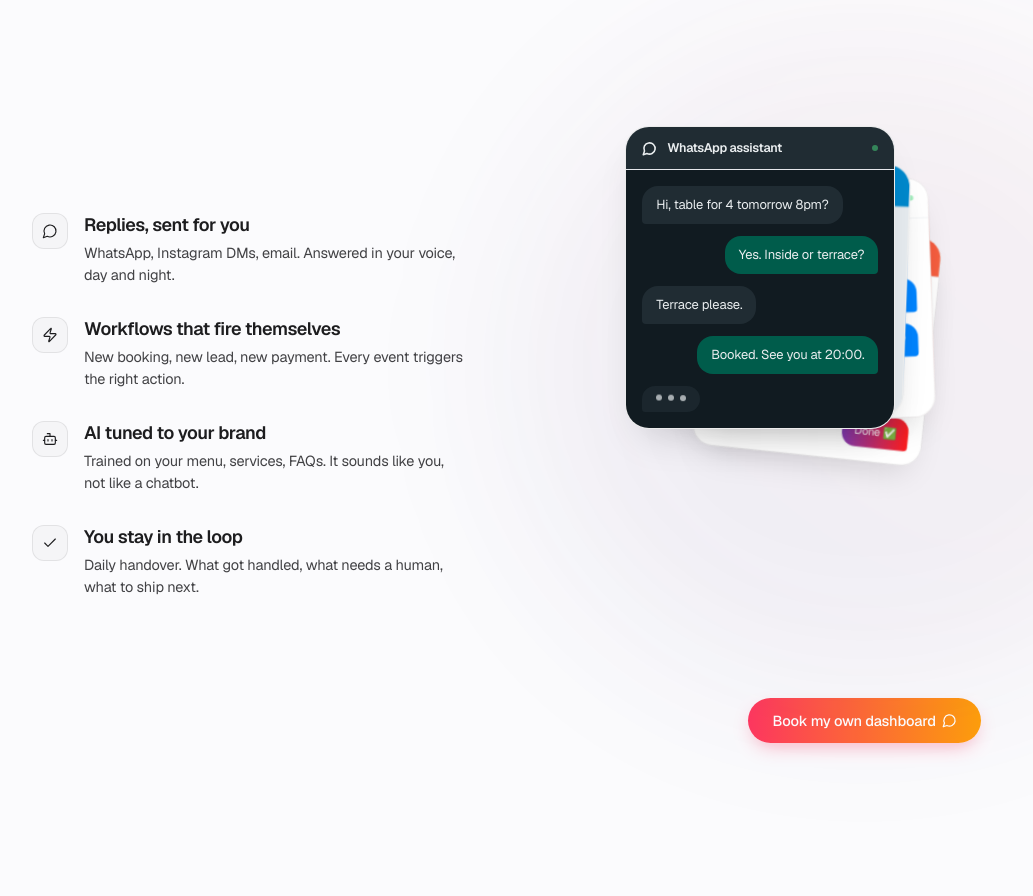
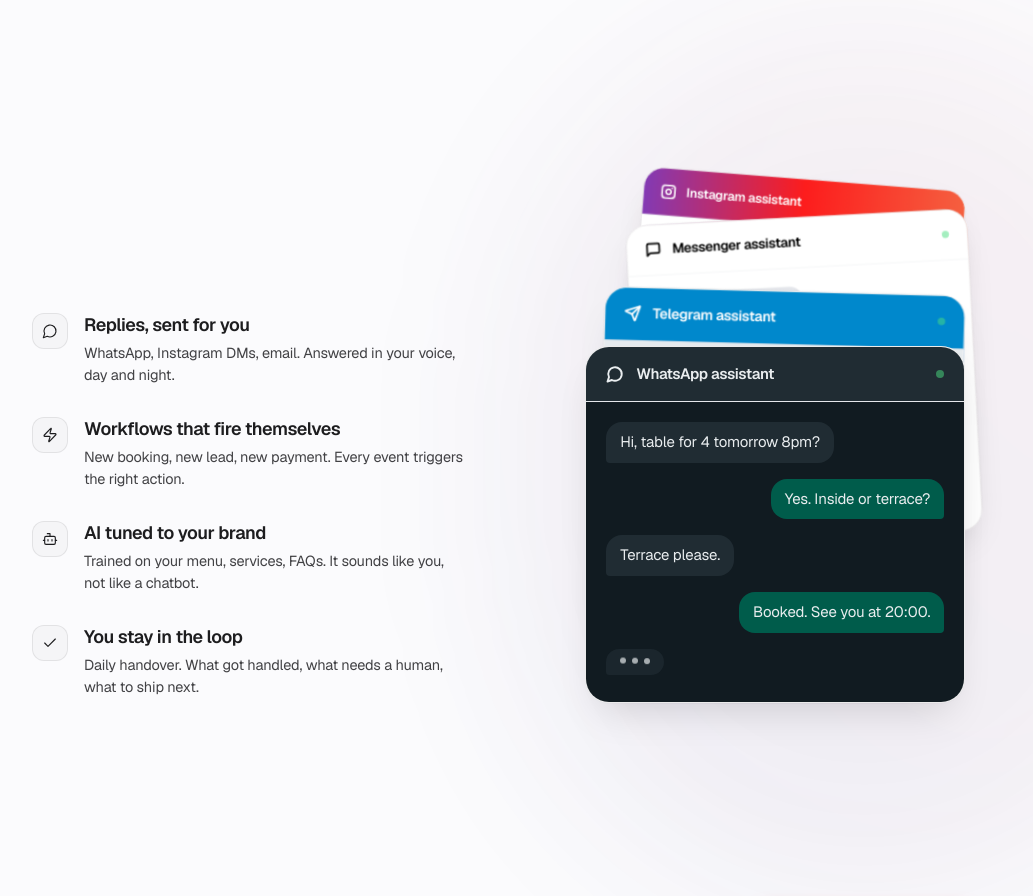
Before and after one commit to JulienRousset/customify, a React (Vite) app: page / in a window 1280 px wide. Shown: the part 3720-4616 px from the top of the page, without its empty margins (32-1065 px from the left). Built offline with nearby package versions, Linux system fonts and the light colour scheme; no server answers.

Commit message:
style: increase card sizes and expose headers in stack

```diff
--- a/src/components/Automation.tsx
+++ b/src/components/Automation.tsx
@@ -164,7 +164,7 @@
   }
 
   return (
-    <div className="relative w-full h-[550px] md:h-[600px] mt-10 md:mt-0 perspective-[1200px]">
+    <div className="relative w-full h-[600px] md:h-[800px] mt-10 md:mt-0 perspective-[1200px]">
       <div className="absolute inset-0 bg-gradient-to-tr from-accent/10 to-rose/10 blur-[80px] opacity-60 rounded-full pointer-events-none md:scale-110" />
 
       {chats.map((chat) => {
@@ -173,13 +173,13 @@
         // Reverse index: 0 is front, 3 is back
         const reverseIndex = stack.length - 1 - stackIndex
 
-        // Calculate offsets and styles based on position in stack
-        const yOffset = reverseIndex * 30
-        const xOffset = reverseIndex * 30
+        // Calculate offsets to push background cards UP and RIGHT so headers are visible
+        const yOffset = reverseIndex * -60
+        const xOffset = reverseIndex * 20
         const scale = 1 - (reverseIndex * 0.05)
         const zIndex = stackIndex * 10
-        // Add a slight tilt to the cards behind to make them look like a messy deck
-        const rotate = reverseIndex === 0 ? 0 : (reverseIndex % 2 === 0 ? -1 : 2) * reverseIndex
+        // Add a slight tilt to the cards behind
+        const rotate = reverseIndex === 0 ? 0 : (reverseIndex % 2 === 0 ? -1.5 : 1.5) * reverseIndex
 
         return (
           <motion.div
@@ -194,16 +194,16 @@
               zIndex: zIndex
             }}
             transition={{ type: 'spring', stiffness: 260, damping: 25 }}
-            className="absolute top-[40px] md:top-[60px] left-[20px] md:left-[80px] cursor-pointer origin-top-left"
+            className="absolute top-[180px] md:top-[280px] left-[10px] md:left-[40px] cursor-pointer origin-top-left"
           >
-            <div className="w-[240px] md:w-[270px] rounded-[20px] md:rounded-[24px] shadow-[0_20px_40px_-15px_rgba(0,0,0,0.15)] overflow-hidden border border-hair flex flex-col bg-opacity-100 backdrop-blur-xl bg-surface2 transition-shadow hover:shadow-[0_25px_50px_-15px_rgba(0,0,0,0.2)]">
-              <div className={`flex items-center gap-2.5 px-4 py-3 border-b border-hair/5 ${chat.headerBg} ${chat.headerText}`}>
-                <Icon size={15} strokeWidth={2.5} />
-                <span className="text-[12.5px] font-semibold tracking-tight">{chat.platform}</span>
-                <div className="ml-auto w-1.5 h-1.5 rounded-full bg-green-400 animate-pulse" />
+            <div className="w-[300px] md:w-[380px] rounded-[20px] md:rounded-[24px] shadow-[0_20px_40px_-15px_rgba(0,0,0,0.15)] overflow-hidden border border-hair flex flex-col bg-opacity-100 backdrop-blur-xl bg-surface2 transition-shadow hover:shadow-[0_25px_50px_-15px_rgba(0,0,0,0.2)]">
+              <div className={`flex items-center gap-3 px-5 py-4 border-b border-hair/5 ${chat.headerBg} ${chat.headerText}`}>
+                <Icon size={18} strokeWidth={2.5} />
+                <span className="text-[14px] md:text-[15px] font-semibold tracking-tight">{chat.platform}</span>
+                <div className="ml-auto w-2 h-2 rounded-full bg-green-400 animate-pulse" />
               </div>
 
-              <div className={`flex-1 p-4 space-y-3 ${chat.bg} min-h-[200px] md:min-h-[220px] text-[13px] leading-snug`}>
+              <div className={`flex-1 p-5 space-y-4 ${chat.bg} min-h-[260px] md:min-h-[300px] text-[14px] md:text-[15px] leading-snug`}>
                 {chat.messages.map((m, i) => (
                   <div
                     key={i}
```
